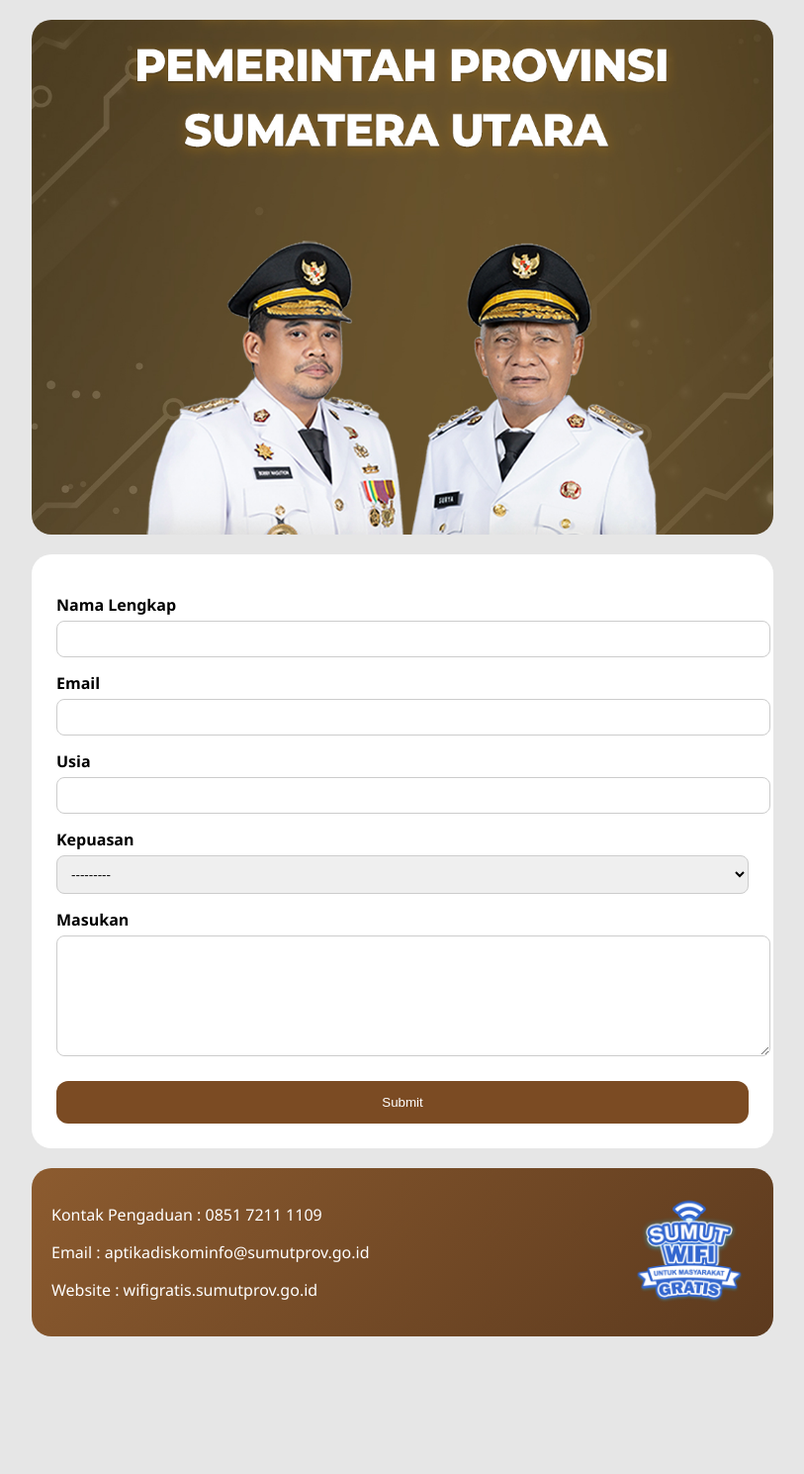
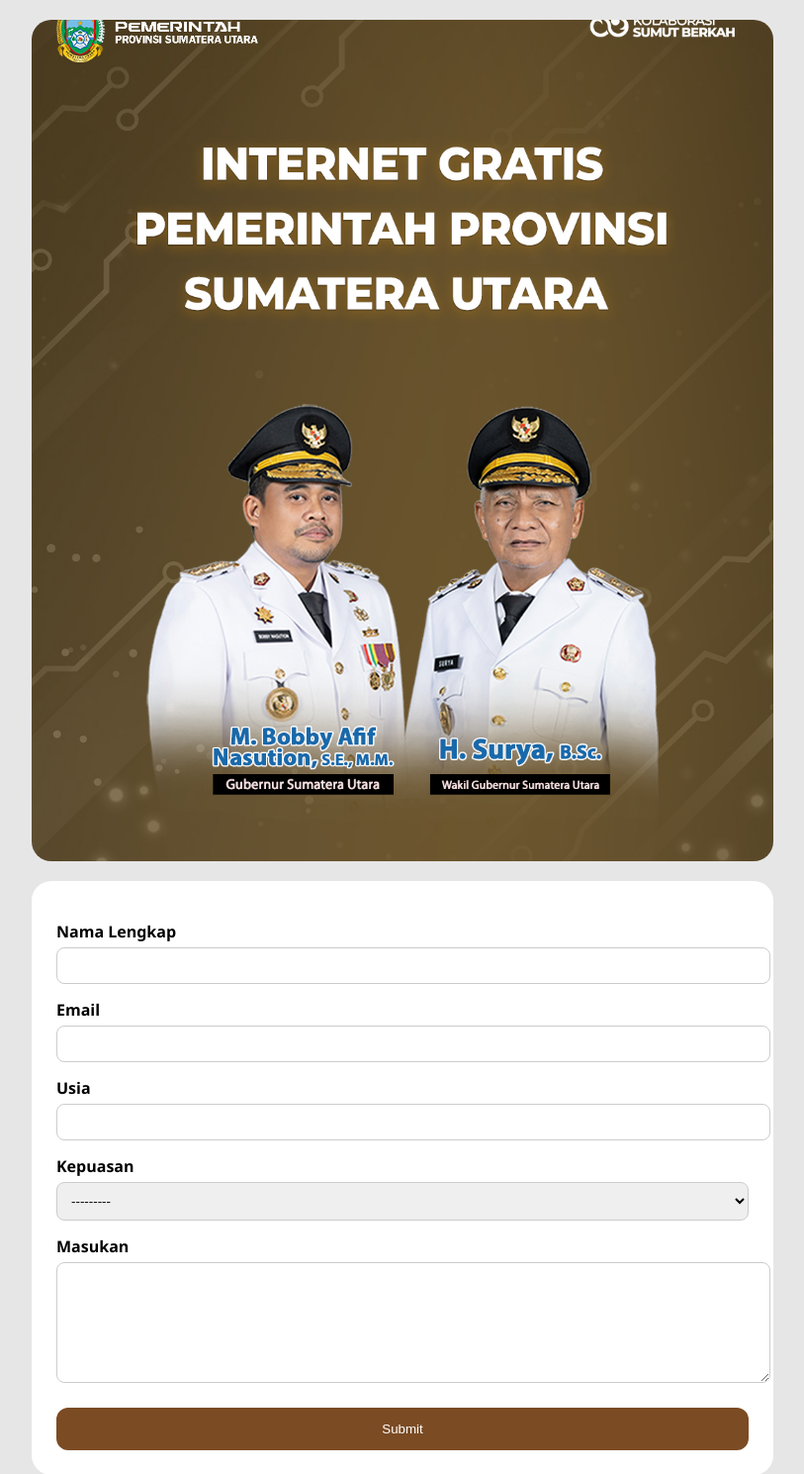
Before and after one commit to mcriezaldy/LandingPage, a Django app: page / in a window 1280 px wide. Shown: the top 1489 px of the page at 99% size, without its empty margins (233-1046 px from the left). Before the commit the page ends 1350 px from the top, so only its background shows below. Run offline with Django 4.2, Linux system fonts and the light colour scheme.

Commit message:
memperbaiki CSS

```diff
--- a/survey/templates/survey/landing.html
+++ b/survey/templates/survey/landing.html
@@ -13,7 +13,7 @@ body{margin:0;font-family:Segoe UI;background:#e6e6e6;}
     background-image:url("{% static 'survey/img/banner.jpg' %}");
     background-size:cover;
     background-position:center;
-    height:520px;
+    height:850px;
     border-radius:20px;
 }
 .card{background:white;margin-top:20px;padding:25px;border-radius:20px;}
```
